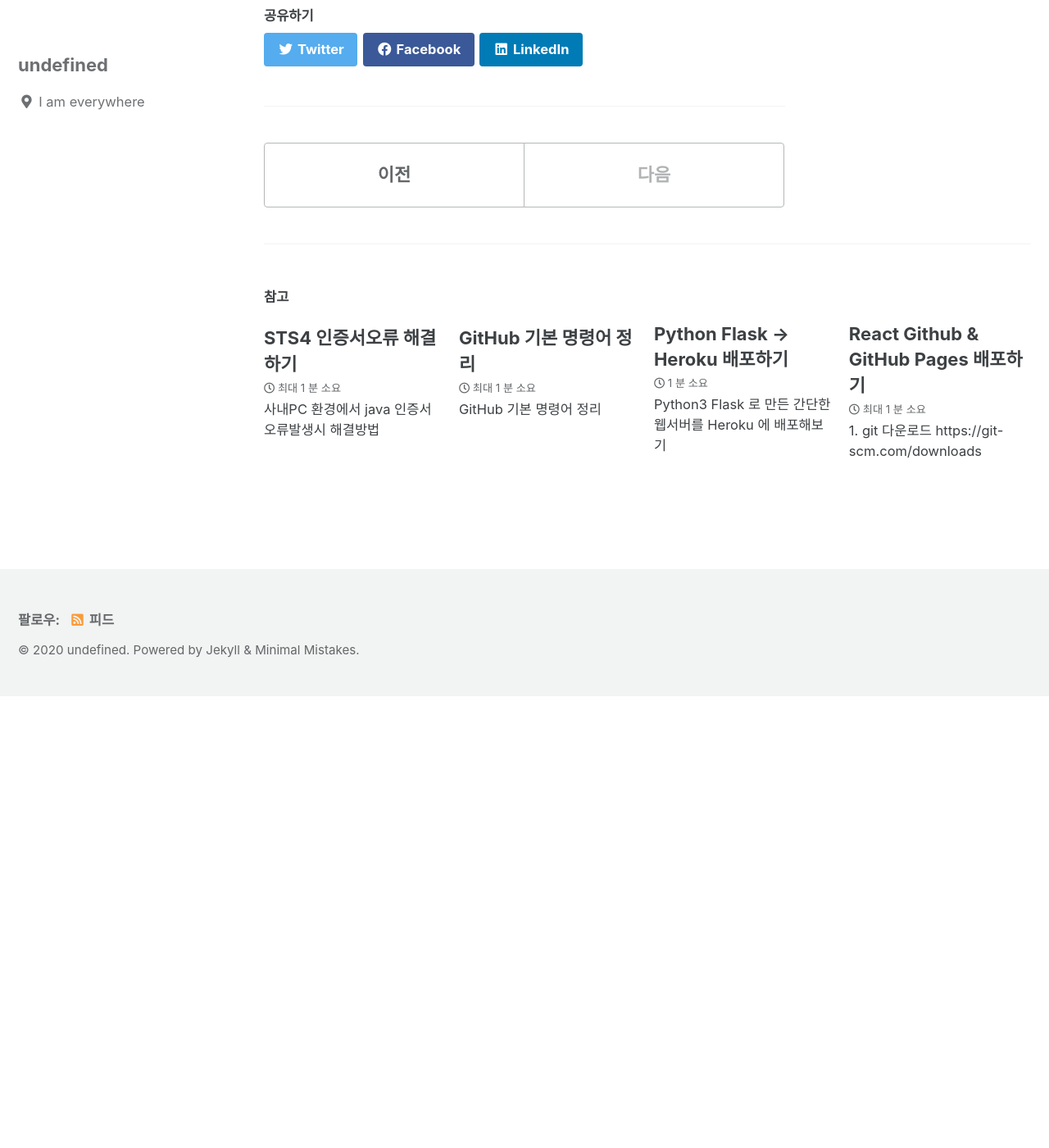
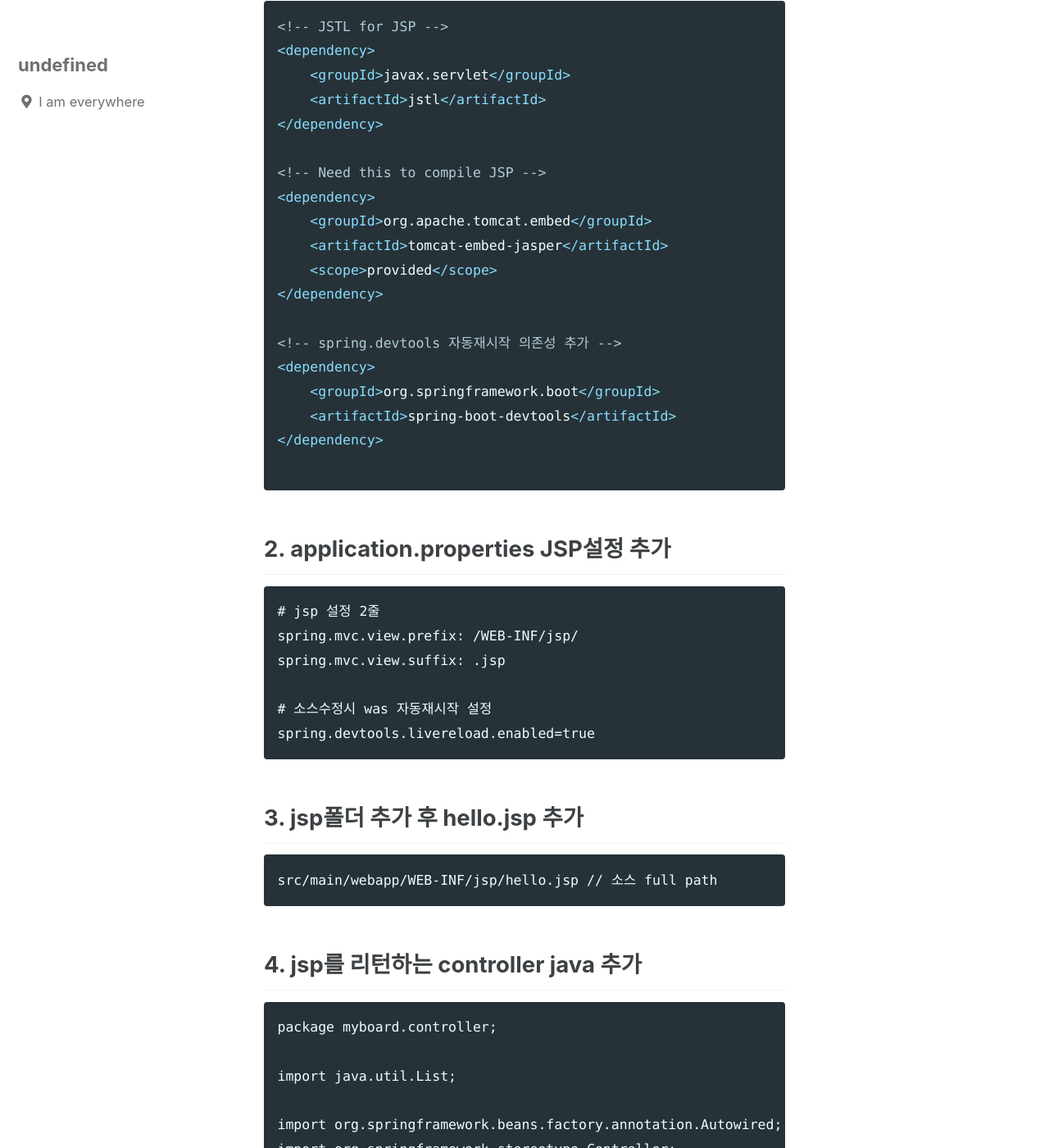
Before and after one commit to Jn22L/jn22l.github.io, a Jekyll site: the page built from _posts/2020-11-10-STS-mybatis-mysql설정.md, in a window 1280 px wide and 1400 px high, scrolled down 6102 px. Shown: the whole window at 82% size. Built offline with Jekyll 4.4.1, drawn with Linux system fonts in a browser that asks for light colours; cached includes are drawn as plain includes; before the commit the page ends 6951 px from its top, so only the background shows below that; some of the changed text lies outside the part shown.

Commit message:
Update 2020-11-10-STS-mybatis-mysql설정.md

````diff
--- a/_posts/2020-11-10-STS-mybatis-mysql설정.md
+++ b/_posts/2020-11-10-STS-mybatis-mysql설정.md
@@ -164,3 +164,77 @@ public interface BoardMapper {
 * mytable 의 모든 내용이 json 형태로 브라우저에 보이면 성공!
 
 ## 휴 ~ 이게 되네 ?
+
+## 잠시 휴식후에 JSP 까지 붙여보고 싶은 마음이 생긴다면
+
+## 1. pom.xml JSP dependency 추가
+```xml
+<!-- JSTL for JSP -->
+<dependency>
+    <groupId>javax.servlet</groupId>
+    <artifactId>jstl</artifactId>
+</dependency>
+
+<!-- Need this to compile JSP -->
+<dependency>
+    <groupId>org.apache.tomcat.embed</groupId>
+    <artifactId>tomcat-embed-jasper</artifactId>
+    <scope>provided</scope>
+</dependency>
+
+<!-- spring.devtools 자동재시작 의존성 추가 -->
+<dependency>
+    <groupId>org.springframework.boot</groupId>
+    <artifactId>spring-boot-devtools</artifactId>
+</dependency>
+
+```
+## 2. application.properties JSP설정 추가
+
+```
+# jsp 설정 2줄
+spring.mvc.view.prefix: /WEB-INF/jsp/
+spring.mvc.view.suffix: .jsp
+
+# 소스수정시 was 자동재시작 설정
+spring.devtools.livereload.enabled=true
+```
+## 3. jsp폴더 추가 후 hello.jsp 추가
+```
+src/main/webapp/WEB-INF/jsp/hello.jsp // 소스 full path
+```
+## 4. jsp를 리턴하는 controller java 추가
+```jsp
+package myboard.controller;
+
+import java.util.List;
+
+import org.springframework.beans.factory.annotation.Autowired;
+import org.springframework.stereotype.Controller;
+import org.springframework.web.bind.annotation.GetMapping;
+import org.springframework.web.bind.annotation.RequestMapping;
+import org.springframework.web.servlet.ModelAndView;
+
+import myboard.model.BoardVO;
+import myboard.service.BoardService;
+
+@Controller
+public class HelloController {
+
+	@Autowired
+    private BoardService boardService;
+
+	@GetMapping
+	@RequestMapping("/hello")
+    public ModelAndView hello() throws Exception{
+
+   	    List<BoardVO> board = boardService.selectAll();
+        ModelAndView mav = new ModelAndView("hello");
+        mav.addObject("list", board);
+        return mav;
+    }
+
+}
+```
+* 확인 : http://localhost:8080/hello
+* 소스 : <https://github.com/Jn22L/springboot-mysql-maven>
````
